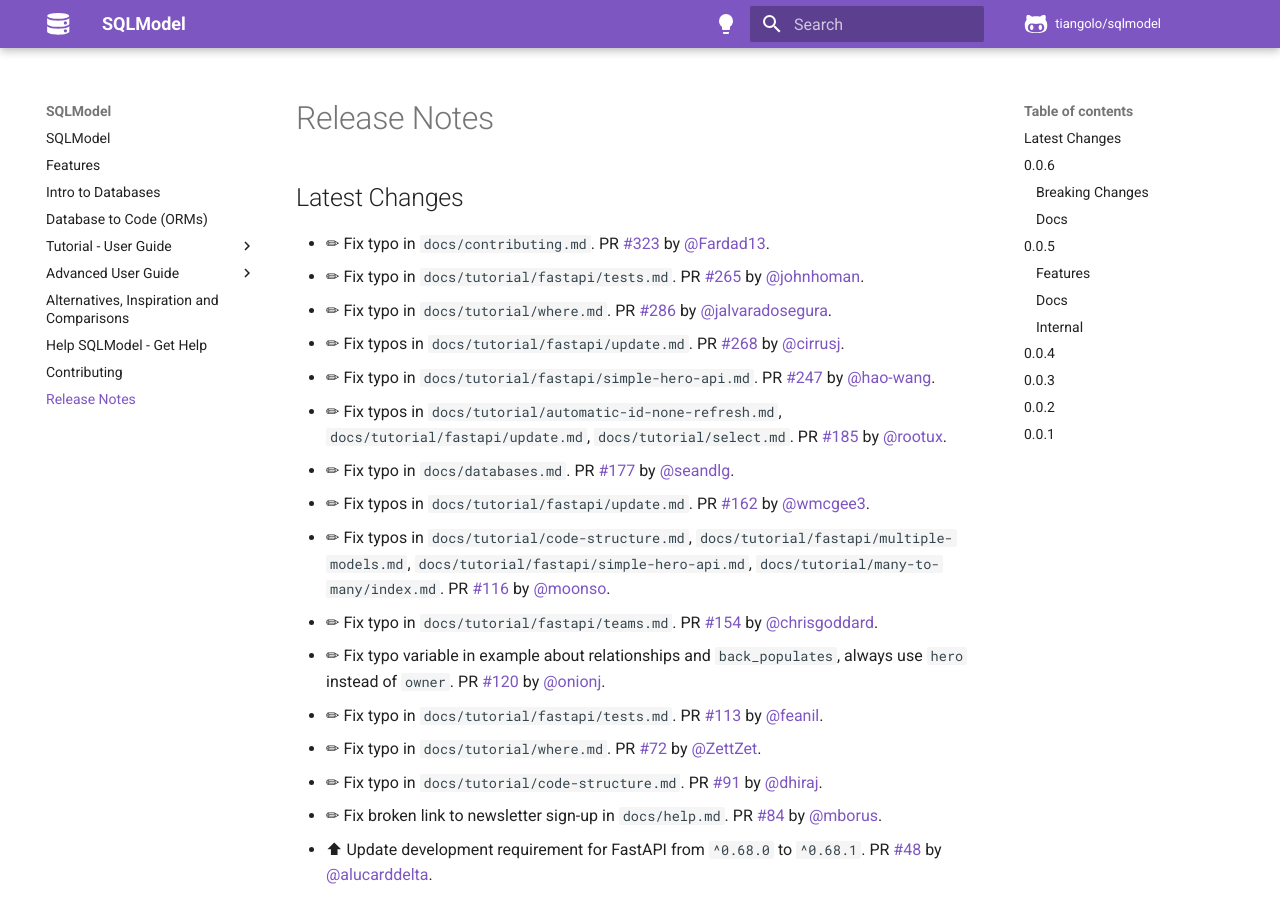
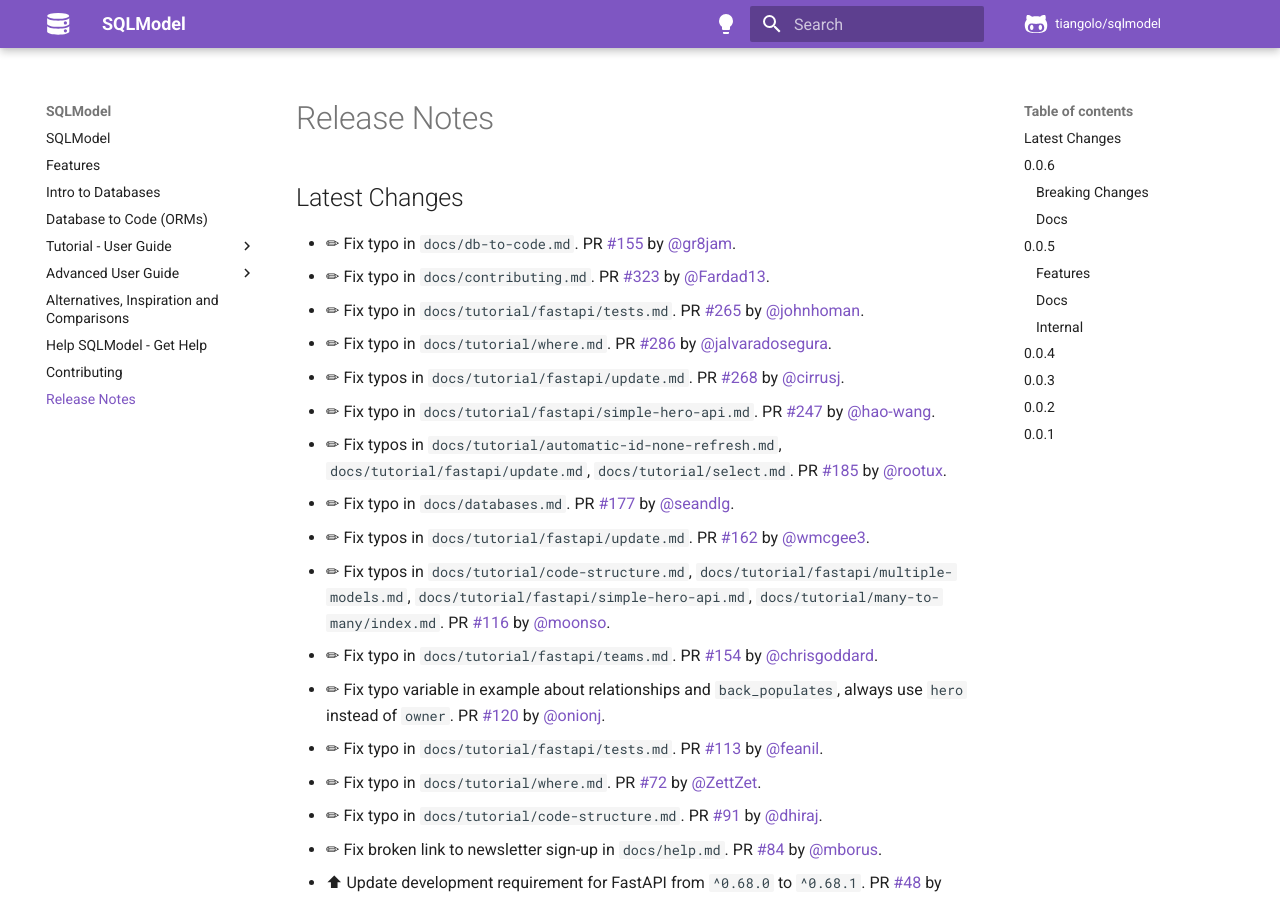
Before and after one commit to upmorpheus/Laravel-perfect, an MkDocs documentation site: the page built from docs/release-notes.md, in a window 1280 px wide and 900 px high. Built offline with MkDocs 1.6.1 and Material for MkDocs 9.7.7, drawn with Linux system fonts in a browser that asks for light colours; comment, search, counter and statistics services are not loaded.

Commit message:
📝 Update release notes

```diff
--- a/docs/release-notes.md
+++ b/docs/release-notes.md
@@ -2,6 +2,7 @@
 
 ## Latest Changes
 
+* ✏ Fix typo in `docs/db-to-code.md`. PR [#155](https://github.com/tiangolo/sqlmodel/pull/155) by [@gr8jam](https://github.com/gr8jam).
 * ✏ Fix typo in `docs/contributing.md`. PR [#323](https://github.com/tiangolo/sqlmodel/pull/323) by [@Fardad13](https://github.com/Fardad13).
 * ✏ Fix typo in `docs/tutorial/fastapi/tests.md`. PR [#265](https://github.com/tiangolo/sqlmodel/pull/265) by [@johnhoman](https://github.com/johnhoman).
 * ✏ Fix typo in `docs/tutorial/where.md`. PR [#286](https://github.com/tiangolo/sqlmodel/pull/286) by [@jalvaradosegura](https://github.com/jalvaradosegura).
```
